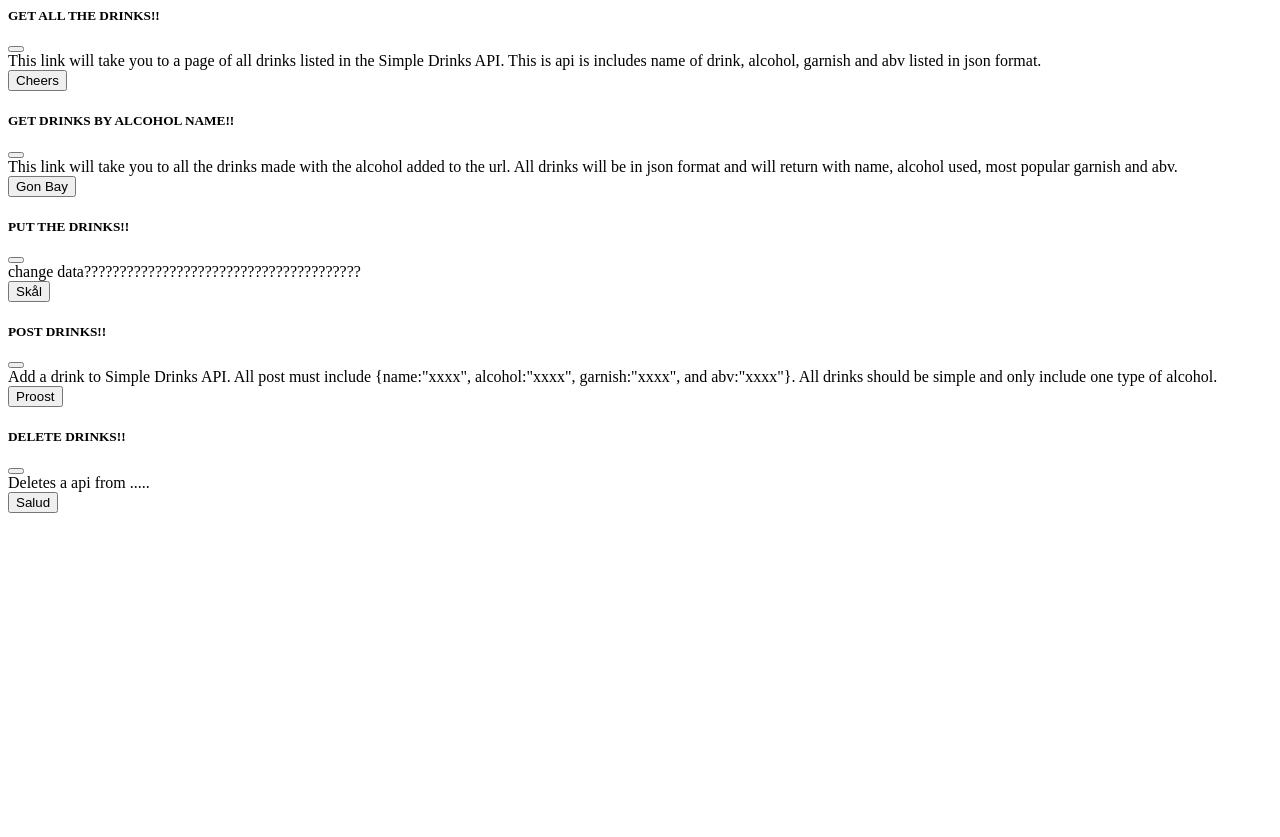
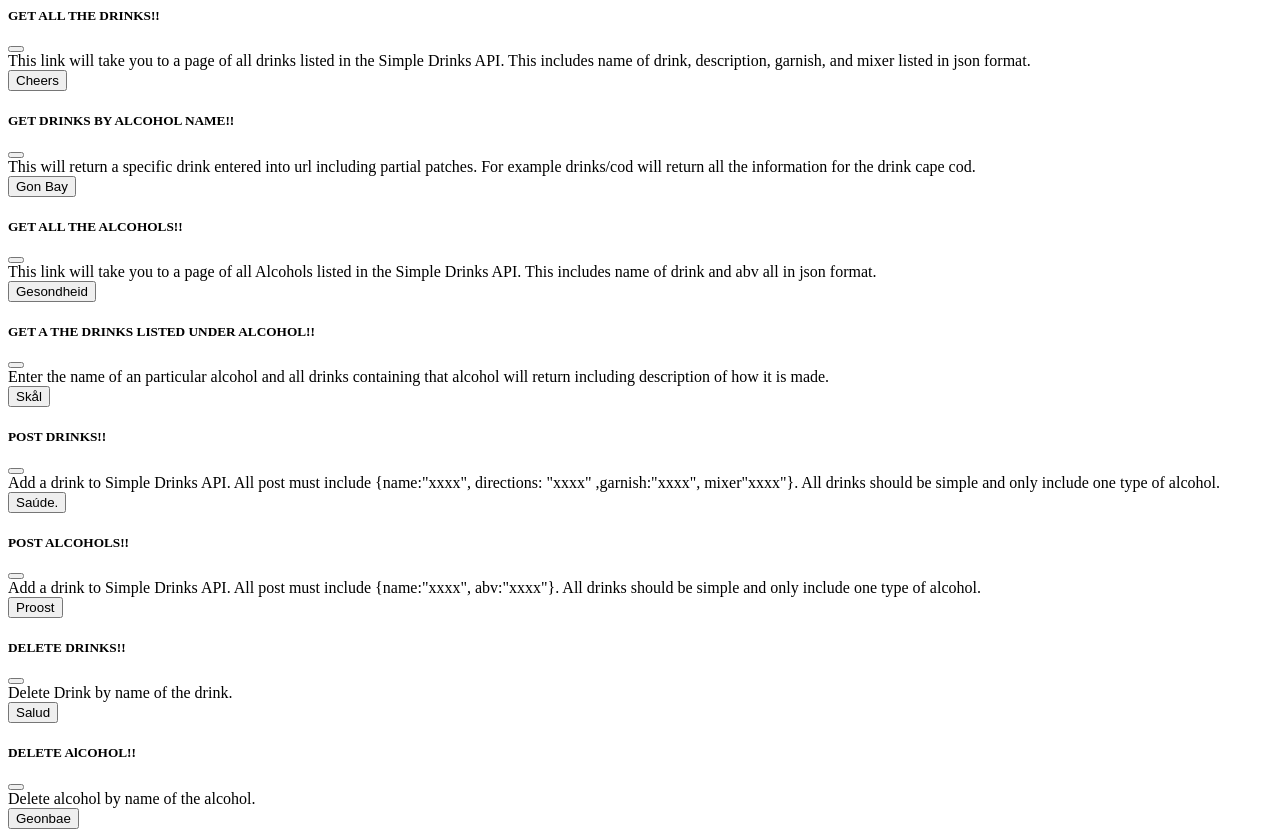
Before and after one commit to danyll39/pug-portfolio-project, a Node project: template views/partials/modals.pug in a window 1280 px wide. Before the commit the page ends 513 px from the top, so only its background shows below. Run offline with Node 20 templates, Linux system fonts and the light colour scheme; the template is opened without the code that fills it, so the values that code supplies are empty.

Commit message:
Update front-end to match back-end

```diff
--- a/models/index.js
+++ b/models/index.js
@@ -2,8 +2,6 @@ const Sequelize = require('sequelize')
 const allConfigs = require('../config/sequelize')
 const DrinksModel = require('./drinks')
 const AlcoholsModel = require('./alcohols')
-
-// const GlasswareModel = require('./glassware')
 
 const environment = process.env.NODE_ENV || 'development'
 const config = allConfigs[environment]
@@ -14,11 +12,8 @@ const connection = new Sequelize(config.database, config.username, config.passwo
 
 const Drinks = DrinksModel(connection, Sequelize)
 const Alcohols = AlcoholsModel(connection, Sequelize, Drinks)
-// const Glassware = GlasswareModel(connection, Sequelize, Directions)
 
 Drinks.belongsTo(Alcohols)
 Alcohols.hasMany(Drinks)
 
-
-
 module.exports = { Drinks, Alcohols, Op: Sequelize.Op, }
--- a/views/partials/modals.pug
+++ b/views/partials/modals.pug
@@ -5,28 +5,38 @@ div(class="modal fade" id="allDrinksModal" tabindex="-1" aria-labelledby="allDri
      div(class="modal-header")
        h5(class="modal-title" id="allDrinksLabel") GET ALL THE DRINKS!!
        button(type="button" class="close" data-dismiss="modal" aria-label="Close")
-     div(class="modal-body") This link will take you to a page of all drinks listed in the Simple Drinks API. This is api is includes name of drink, alcohol, garnish and abv listed in json format.
+     div(class="modal-body") This link will take you to a page of all drinks listed in the Simple Drinks API. This includes name of drink, description, garnish, and mixer listed in json format.
      div(class="modal-footer")
        button(type="button" class="btn btn-secondary" data-dismiss="modal") Cheers
-<!-- Modal Drinks By Alcohol -->
-div(class="modal fade" id="drinksByAlcohol" tabindex="-1" aria-labelledby="alcoholLabel" aria-hidden="true")
+<!-- Modal Drinks By name of drink -->
+div(class="modal fade" id="drinksByNameOfDrink" tabindex="-1" aria-labelledby="nameOfDrinkLabel" aria-hidden="true")
  div(class="modal-dialog")
    div(class="modal-content")
      div(class="modal-header")
-       h5(class="modal-title" id="alcoholLabel") GET DRINKS BY ALCOHOL NAME!!
+       h5(class="modal-title" id="nameOfDrinkLabel") GET DRINKS BY ALCOHOL NAME!!
        button(type="button" class="close" data-dismiss="modal" aria-label="Close")
-     div(class="modal-body") This link will take you to all the drinks made with the alcohol added to the url. All drinks will be in json format and will return with name, alcohol used, most popular garnish and abv.
+     div(class="modal-body") This will return a specific drink entered into url including partial patches. For example drinks/cod will return all the information for the drink cape cod.
      div(class="modal-footer")
        button(type="button" class="btn btn-secondary" data-dismiss="modal") Gon Bay
-<!--  Modal Put Drinks -->
- div(class="modal fade" id="putDrinks" tabindex="-1" aria-labelledby="putLabel" aria-hidden="true")
-  div(class="modal-dialog")
+<!-- Modal  All Alcohols -->
+div(class="modal fade" id="allAlcoholsModal" tabindex="-1" aria-labelledby="allAlcoholsLabel" aria-hidden="true")
+ div(class="modal-dialog")
    div(class="modal-content")
      div(class="modal-header")
-       h5(class="modal-title" id="putLabel") PUT THE DRINKS!!
+       h5(class="modal-title" id="allAlcoholsLabel") GET ALL THE ALCOHOLS!!
        button(type="button" class="close" data-dismiss="modal" aria-label="Close")
-     div(class="modal-body") change data???????????????????????????????????????
+     div(class="modal-body") This link will take you to a page of all Alcohols listed in the Simple Drinks API. This includes name of drink and abv all in json format.
      div(class="modal-footer")
+       button(type="button" class="btn btn-secondary" data-dismiss="modal") Gesondheid
+<!-- Modal Drinks By Alcohol -->
+div(class="modal fade" id="drinksByAlcoholModal" tabindex="-1" aria-labelledby="drinksByAlcoholLabel" aria-hidden="true")
+ div(class="modal-dialog")
+   div(class="modal-content")
+     div(class="modal-header")
+       h5(class="modal-title" id="drinksByAlcoholLabel")  GET A THE DRINKS LISTED UNDER ALCOHOL!!
+       button(type="button" class="close" data-dismiss="modal" aria-label="Close")
+     div(class="modal-body") Enter the name of an particular alcohol and all drinks containing that alcohol will return including description of how it is made.
+       div(class="modal-footer")
        button(type="button" class="btn btn-secondary" data-dismiss="modal") Skål
 <!--  Modal Post Drinks -->
 div(class="modal fade" id="postDrinks" tabindex="-1" aria-labelledby="postLabel" aria-hidden="true")
@@ -35,7 +45,17 @@ div(class="modal fade" id="postDrinks" tabindex="-1" aria-labelledby="postLabel"
      div(class="modal-header")
        h5(class="modal-title" id="postLabel") POST DRINKS!!
        button(type="button" class="close" data-dismiss="modal" aria-label="Close")
-     div(class="modal-body") Add a drink to Simple Drinks API. All post must include {name:"xxxx", alcohol:"xxxx", garnish:"xxxx", and abv:"xxxx"}. All drinks should be simple and only include one type of alcohol.
+     div(class="modal-body") Add a drink to Simple Drinks API. All post must include {name:"xxxx", directions: "xxxx" ,garnish:"xxxx", mixer"xxxx"}. All drinks should be simple and only include one type of alcohol.
+     div(class="modal-footer")
+       button(type="button" class="btn btn-secondary" data-dismiss="modal") Saúde.
+<!--  Modal Post Alcohol -->
+div(class="modal fade" id="postAlcohol" tabindex="-1" aria-labelledby="postAlcoholLabel" aria-hidden="true")
+ div(class="modal-dialog")
+   div(class="modal-content")
+     div(class="modal-header")
+       h5(class="modal-title" id="postAlcoholLabel") POST ALCOHOLS!!
+       button(type="button" class="close" data-dismiss="modal" aria-label="Close")
+     div(class="modal-body") Add a drink to Simple Drinks API. All post must include {name:"xxxx", abv:"xxxx"}. All drinks should be simple and only include one type of alcohol.
      div(class="modal-footer")
        button(type="button" class="btn btn-secondary" data-dismiss="modal") Proost
 <!--  Modal Delete Drinks -->
@@ -45,6 +65,16 @@ div(class="modal fade" id="postDrinks" tabindex="-1" aria-labelledby="postLabel"
      div(class="modal-header")
        h5(class="modal-title" id="deleteLabel") DELETE DRINKS!!
        button(type="button" class="close" data-dismiss="modal" aria-label="Close")
-     div(class="modal-body") Deletes a api from .....
+     div(class="modal-body") Delete Drink by name of the drink.
      div(class="modal-footer")
        button(type="button" class="btn btn-secondary" data-dismiss="modal") Salud
+<!--  Modal Delete Alcohols -->
+ div(class="modal fade" id="deleteAlcohols" tabindex="-1" aria-labelledby="deleteAlcoholLabel" aria-hidden="true")
+  div(class="modal-dialog")
+   div(class="modal-content")
+     div(class="modal-header")
+       h5(class="modal-title" id="deleteAlcoholLabel") DELETE AlCOHOL!!
+       button(type="button" class="close" data-dismiss="modal" aria-label="Close")
+     div(class="modal-body") Delete alcohol by name of the alcohol.
+     div(class="modal-footer")
+       button(type="button" class="btn btn-secondary" data-dismiss="modal") Geonbae
```
Also changed, not shown: migrations/20201213013038-initial-data-load.js (+1 -6 lines).
